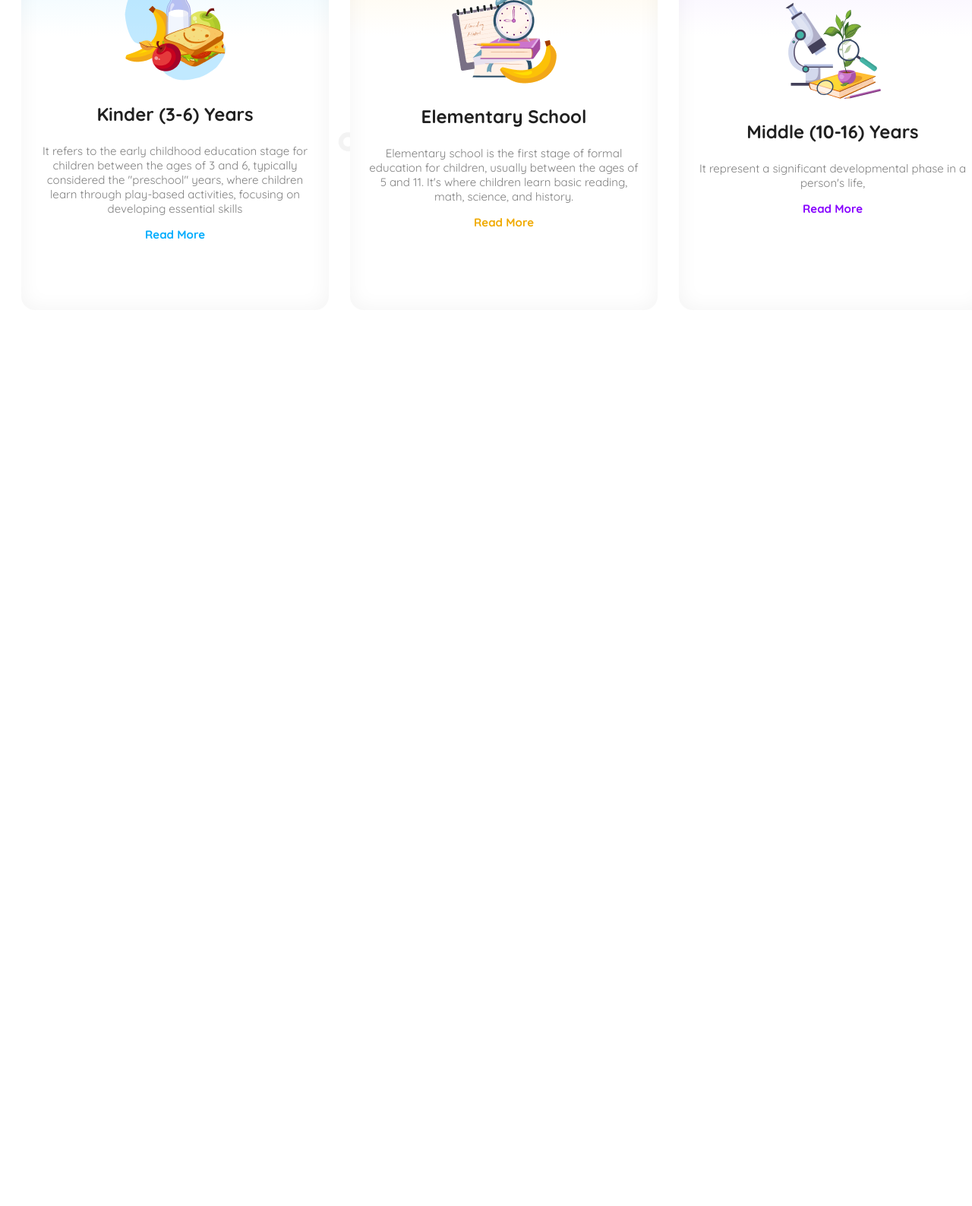
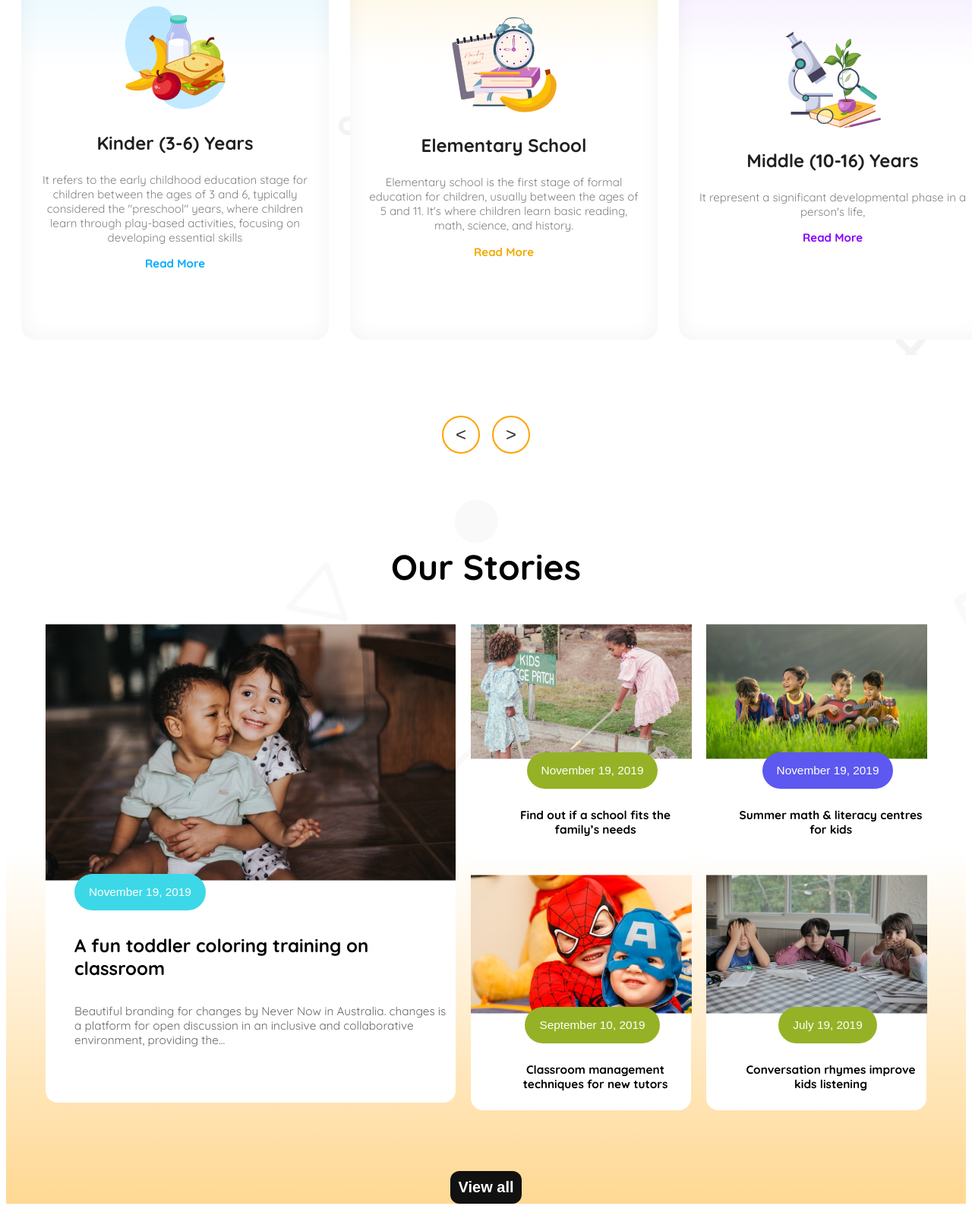
Before and after one commit to taherunnasatoma/assignment-2-B11, a plain HTML site: page index.html in a window 1280 px wide. Shown: the part 1200-2787 px from the top of the page at 76% size. Before the commit the page ends 1708 px from the top, so only its background shows below. Drawn offline with Linux system fonts and the light colour scheme.

Commit message:
added story part

```diff
--- a/index.html
+++ b/index.html
@@ -57,7 +57,8 @@
 
         </section>
 
-        <section class="standard">
+        <section >
+            <div class="standard">
             <h2 class="common-title">Standard Curriculum</h2>
 
             <div class="cards ">
@@ -86,6 +87,57 @@
                     </div>
                 </div>
             </div>
+
+
+            </div>
+        </div>
+            <div class="arrow-buttons display-flex">
+                <button class="arrow-btn left display-flex" aria-label="Left Arrow">&lt;</button>
+                <button class="arrow-btn right display-flex" aria-label="Right Arrow">&gt;</button>
+        </section>
+
+        <!-- Our Stories -->
+
+        <section class="our-stories">
+            <h3 class="common-title">Our Stories</h3>
+            <div class="stories-container display-flex">
+                <div class="story1">
+                    <img src="assets/story-1.png" alt="">
+                    <button class="story-btn bg2-btn margin1">November 19, 2019</button>
+                    <h4 class="story1-title">A fun toddler coloring training on
+                        classroom</h4>
+                    <p class="story1-description">Beautiful branding for changes by Never Now in Australia.
+                        changes is a platform for open discussion in an inclusive and
+                        collaborative environment, providing the...</p>
+
+                </div>
+                <div class="story2">
+                    <div class="stories">
+                        <img src="assets/story-2.png" alt=""><button class="story-btn bg1-btn margin2">November 19, 2019</button>
+                        <h5 class="story2-title">Find out if a school fits the
+                            family’s needs</h5>
+                    </div>
+                    <div class="stories">
+                        <img src="assets/story-3.png" alt="">
+                        <button class="story-btn bg3-btn margin2">November 19, 2019</button>
+                        <h5 class="story2-title">Summer math & literacy
+                            centres for kids</h5>
+                    </div>
+                    <div class="stories">
+                        <img src="assets/story-4.png" alt=""><button class="story-btn bg1-btn margin2">September 10, 2019</button>
+                        <h5 class="story2-title">Classroom management
+                            techniques for new tutors</h5>
+                    </div>
+                    <div class="stories">
+                        <img src="assets/story-5.png" alt=""><button class="story-btn bg1-btn margin2">July 19, 2019</button>
+                        <h5 class="story2-title">Conversation rhymes
+                            improve kids listening</h5>
+                    </div>
+
+                </div>
+            </div>
+
+            <button class="btn-secondary bg-black view">View all</button>
         </section>
 
     </main>
--- a/styles/kids.css
+++ b/styles/kids.css
@@ -61,6 +61,19 @@
 {
   background-color: #111111;
 }
+
+.bg1-btn{
+  background-color: rgba(149, 178, 38, 1);
+}
+.bg2-btn
+{
+  background-color: rgba(60, 216, 232, 1);
+}
+
+.bg3-btn
+{
+  background-color: rgba(93, 88, 240, 1);
+}
 .btn-primary
 {
   font-size: 1.25rem;
@@ -87,9 +100,12 @@
 
 .common-title
 {
+  text-align: center;
   font-size: 2.88rem;
   font-weight: 700;
   color: #000000;
+
+  padding-top: 60px;
 }
 /* nav styles */
 
@@ -174,7 +190,7 @@
 
 .standard
 {text-align: center;
-  margin-top: 60px;
+
   background-image: url(../assets/bg.png);
 }
 .cards
@@ -236,6 +252,158 @@
   box-shadow: inset 0 0 28px rgba(0, 0, 0, 0.05);
 
 }
+
+
+.arrow-buttons {
+  justify-content: center;
+  gap: 1rem;
+  margin-top: 80px;
+  margin-bottom: 60px;
+}
+
+
+.arrow-btn {
+
+  justify-content: center;
+  align-items: center;
+  width: 50px;
+  height: 50px;
+  border: 2px solid #333;
+  border-radius: 30px;
+  background-color: white;
+  color: #333;
+  font-size: 1.5rem;
+  cursor: pointer;
+  transition: all 0.3s ease;
+  outline: none;
+}
+
+.arrow-btn:hover {
+  background-color: #333;
+  color: white;
+  transform: scale(1.1);
+  box-shadow: 0 4px 6px rgba(0, 0, 0, 0.2);
+}
+
+.arrow-btn.left {
+  border-color: #FEA301;
+}
+
+.arrow-btn.left:hover {
+  background-color: #FEA301;
+}
+
+.arrow-btn.right {
+  border-color: #FEA301;
+}
+
+.arrow-btn.right:hover {
+  background-color: #FEA301;
+}
+
+/* our stories styles */
+
+.our-stories {
+
+
+  background:
+    linear-gradient(to bottom, rgba(255, 255, 255, 0.5) 50%, rgba(255, 216, 147, 1)),
+    url(../assets/bg.png);
+  background-size: cover;
+  background-repeat: no-repeat;
+  text-align: center;
+
+
+
+}
+
+.stories-container
+{
+
+  gap: 20px;
+  justify-content: center;
+
+
+}
+.story1
+{
+  border:1px solid none;
+  border-radius: 16px;
+  height: 630px;
+  width: 540px;
+  background-color: #FFFFFF;
+  text-align: left;
+
+}
+
+.story1-title
+{
+  font-size: 1.5rem;
+  font-weight: 700;
+  color: #000000;
+  padding-left: 38px;
+}
+.story1-description
+{
+  font-size: 0.96rem;
+  color: rgba(102, 102, 102, 1);
+  padding-left: 38px;
+}
+.story2
+{
+  display: grid;
+  grid-template-columns: repeat(2,1fr);
+  gap: 20px;
+
+
+}
+.stories
+{
+  border:1px solid none;
+  border-radius: 16px;
+  height: 310px;
+  width: 290px;
+  background-color: #FFFFFF;
+
+
+
+}
+
+.story2-title
+{
+  font-size: 0.96rem;
+  font-weight: 700;
+  color: #000000;
+  padding-left: 38px;
+  padding-bottom: 38px;
+}
+
+.story-btn
+{
+  border-radius: 48px;
+  border: none;
+  color: #FFFFFF;
+  font-size: 0.96rem;
+  padding: 15px 19px;
+
+}
+
+.margin1
+{
+  margin-left: 38px;
+  margin-top: -1000px;
+}
+
+.margin2
+{
+  margin-left: 30px;
+  margin-top:-100px ;
+}
+
+.view
+{
+  margin-top: 80px;
+}
 /* Responsive styles */
 @media screen and (max-width: 576px) {
 
@@ -249,7 +417,10 @@
 
   .nav.links,
   .btn-primary,
-  .brand-title {
+  .brand-title,
+  .arrow-buttons,
+  .story1
+   {
     display: none;
     flex-direction: column;
     background-color: #fff;
@@ -278,9 +449,14 @@
 
   }
 
-  .cards
+  .cards,
+  .story2
   {
-    flex-direction: column;
+    grid-template-columns: repeat(1,1fr);
+  }
+  .arrow-buttons
+  {
+    justify-items: center;
   }
 
 
```
